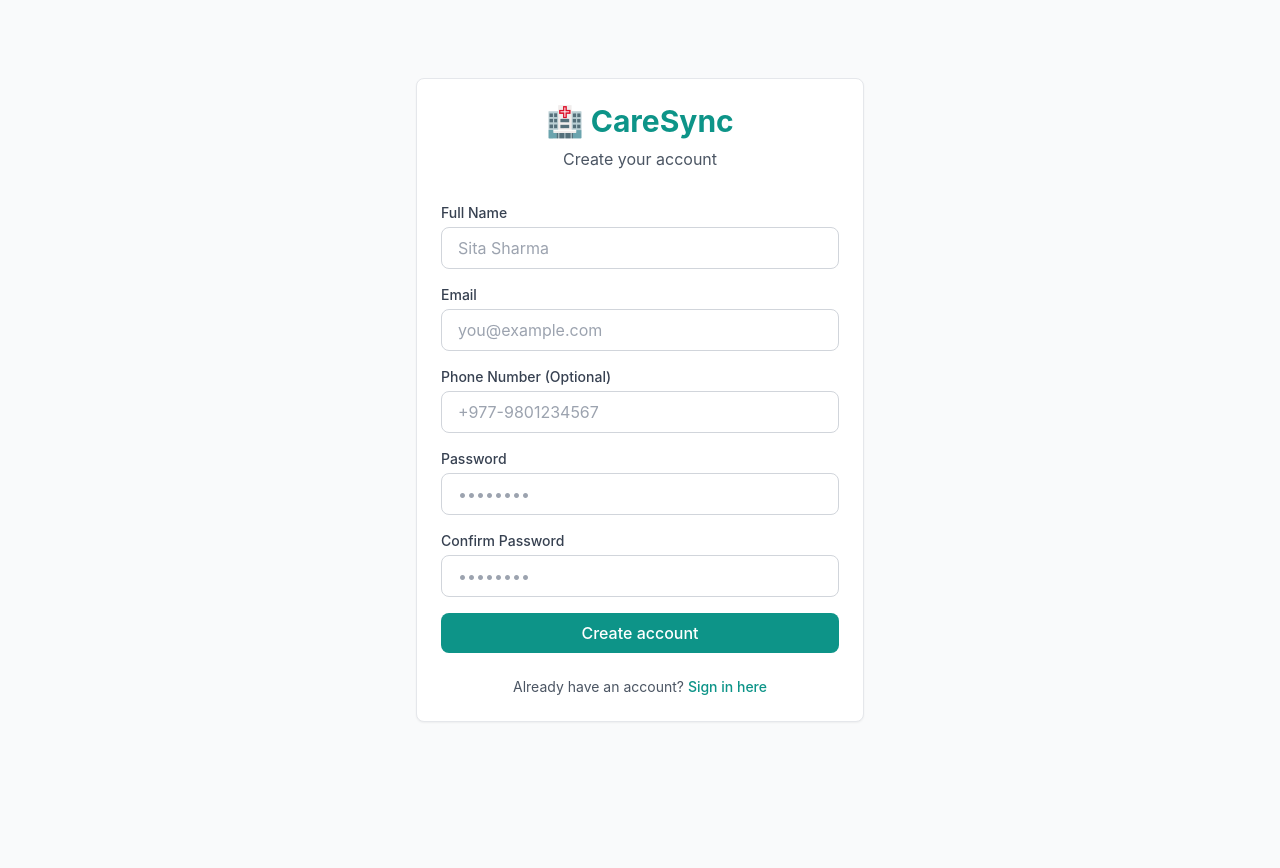
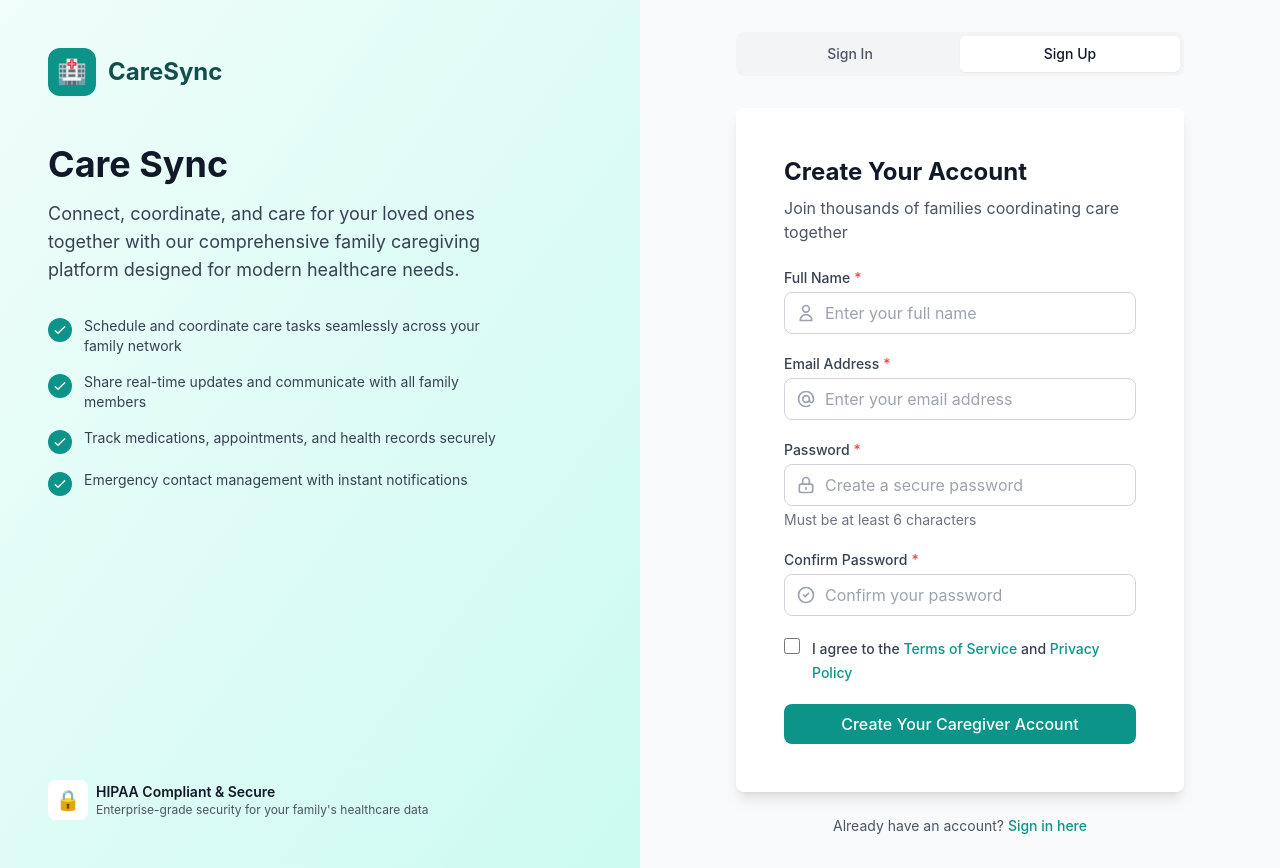
Before and after one commit to Sunil-Phuyal/Care-Syno, a React (Vite) app in the folder CareSyncFE/: page /register in a window 1280 px wide. Before the commit the page ends 800 px from the top, so only its background shows below. Built offline with nearby package versions, Linux system fonts and the light colour scheme.

Commit message:
refactored register screen

```diff
--- a/CareSyncFE/src/pages/auth/Register.tsx
+++ b/CareSyncFE/src/pages/auth/Register.tsx
@@ -1,6 +1,10 @@
 import { useState } from 'react';
 import { useNavigate, Link } from 'react-router-dom';
 import { useAuth } from '../../context/AuthContext';
+import { Input } from '../../components/ui/Input';
+import { Button } from '../../components/ui/Button';
+import { Checkbox } from '../../components/ui/Checkbox';
+import { Card } from '../../components/ui/Card';
 
 export function Register() {
   const navigate = useNavigate();
@@ -9,9 +13,9 @@ export function Register() {
   const [formData, setFormData] = useState({
     fullName: '',
     email: '',
-    phoneNumber: '',
     password: '',
     confirmPassword: '',
+    agreeToTerms: false,
   });
   const [isLoading, setIsLoading] = useState(false);
   const [error, setError] = useState('');
@@ -20,15 +24,19 @@ export function Register() {
     e.preventDefault();
     setError('');
 
-    // Validate passwords match
+    // Validation
     if (formData.password !== formData.confirmPassword) {
       setError('Passwords do not match');
       return;
     }
 
-    // Validate password length
     if (formData.password.length < 6) {
       setError('Password must be at least 6 characters');
+      return;
+    }
+
+    if (!formData.agreeToTerms) {
+      setError('Please agree to the Terms of Service and Privacy Policy');
       return;
     }
 
@@ -38,11 +46,8 @@ export function Register() {
       await register({
         fullName: formData.fullName,
         email: formData.email,
-        phoneNumber: formData.phoneNumber,
         password: formData.password,
       });
-
-      // Auto-login happens in register(), so just navigate
       navigate('/dashboard');
     } catch (err: any) {
       setError(err.message || 'Registration failed');
@@ -52,131 +57,291 @@ export function Register() {
   };
 
   const handleChange = (e: React.ChangeEvent<HTMLInputElement>) => {
+    const { name, value, type, checked } = e.target;
     setFormData({
       ...formData,
-      [e.target.name]: e.target.value,
+      [name]: type === 'checkbox' ? checked : value,
     });
   };
 
   return (
-    <div className="min-h-screen bg-gray-50 flex items-center justify-center p-4">
-      <div className="card max-w-md w-full">
-        {/* Logo/Header */}
-        <div className="text-center mb-8">
-          <h1 className="text-3xl font-bold text-primary-600 mb-2">
-            🏥 CareSync
+    <div className="min-h-screen bg-gray-50 dark:bg-gray-900 flex">
+      {/* Left Side - Branding */}
+      <div className="hidden lg:flex lg:w-1/2 bg-gradient-to-br from-primary-50 to-primary-100 dark:from-primary-900 dark:to-primary-800 p-12 flex-col justify-between">
+        <div>
+          {/* Logo */}
+          <div className="flex items-center gap-3 mb-12">
+            <div className="w-12 h-12 bg-primary-600 dark:bg-primary-500 rounded-xl flex items-center justify-center">
+              <span className="text-2xl">🏥</span>
+            </div>
+            <span className="text-2xl font-bold text-primary-900 dark:text-primary-50">
+              CareSync
+            </span>
+          </div>
+
+          {/* Tagline */}
+          <div className="max-w-md">
+            <h1 className="text-4xl font-bold text-gray-900 dark:text-gray-50 mb-4">
+              Care Sync
             </h1>
-          <p className="text-gray-600">
-            Create your account
+            <p className="text-lg text-gray-700 dark:text-gray-300 mb-8">
+              Connect, coordinate, and care for your loved ones together with our
+              comprehensive family caregiving platform designed for modern healthcare needs.
+            </p>
+
+            {/* Feature List */}
+            <div className="space-y-4">
+              {[
+                'Schedule and coordinate care tasks seamlessly across your family network',
+                'Share real-time updates and communicate with all family members',
+                'Track medications, appointments, and health records securely',
+                'Emergency contact management with instant notifications',
+              ].map((feature, index) => (
+                <div key={index} className="flex items-start gap-3">
+                  <div className="w-6 h-6 rounded-full bg-primary-600 dark:bg-primary-500 flex items-center justify-center flex-shrink-0 mt-0.5">
+                    <svg
+                      className="w-4 h-4 text-white"
+                      fill="none"
+                      stroke="currentColor"
+                      viewBox="0 0 24 24"
+                    >
+                      <path
+                        strokeLinecap="round"
+                        strokeLinejoin="round"
+                        strokeWidth={2}
+                        d="M5 13l4 4L19 7"
+                      />
+                    </svg>
+                  </div>
+                  <p className="text-gray-700 dark:text-gray-300 text-sm">
+                    {feature}
                   </p>
                 </div>
+              ))}
+            </div>
+          </div>
+        </div>
 
-        {/* Error Message */}
+        {/* HIPAA Badge */}
+        <div className="flex items-center gap-2 text-sm text-gray-600 dark:text-gray-400">
+          <div className="w-10 h-10 bg-white dark:bg-gray-800 rounded-lg flex items-center justify-center">
+            <span className="text-xl">🔒</span>
+          </div>
+          <div>
+            <p className="font-semibold text-gray-900 dark:text-gray-50">
+              HIPAA Compliant & Secure
+            </p>
+            <p className="text-xs">
+              Enterprise-grade security for your family's healthcare data
+            </p>
+          </div>
+        </div>
+      </div>
+
+      {/* Right Side - Register Form */}
+      <div className="flex-1 flex items-center justify-center p-8">
+        <div className="w-full max-w-md">
+          {/* Mobile Logo */}
+          <div className="lg:hidden flex items-center justify-center gap-3 mb-8">
+            <div className="w-12 h-12 bg-primary-600 rounded-xl flex items-center justify-center">
+              <span className="text-2xl">🏥</span>
+            </div>
+            <span className="text-2xl font-bold text-primary-600">CareSync</span>
+          </div>
+
+          {/* Tab Navigation */}
+          <div className="flex mb-8 bg-gray-100 dark:bg-gray-800 rounded-lg p-1">
+            <Link
+              to="/login"
+              className="flex-1 py-2 px-4 rounded-md text-gray-600 dark:text-gray-400 font-medium text-sm text-center hover:bg-gray-50 dark:hover:bg-gray-700 transition-colors"
+            >
+              Sign In
+            </Link>
+            <button className="flex-1 py-2 px-4 rounded-md bg-white dark:bg-gray-700 text-gray-900 dark:text-gray-50 font-medium text-sm shadow-sm">
+              Sign Up
+            </button>
+          </div>
+
+          <Card className="shadow-lg border-0">
+            <div className="p-6">
+              <h2 className="text-2xl font-bold text-gray-900 dark:text-gray-50 mb-2">
+                Create Your Account
+              </h2>
+              <p className="text-gray-600 dark:text-gray-400 mb-6">
+                Join thousands of families coordinating care together
+              </p>
+
               {error && (
-          <div className="mb-4 p-3 bg-error-50 border border-error-200 rounded-lg text-sm text-error-600">
-            {error}
+                <div className="mb-6 p-4 bg-error-50 dark:bg-error-900/20 border border-error-200 dark:border-error-800 rounded-lg">
+                  <div className="flex items-start gap-3">
+                    <svg
+                      className="w-5 h-5 text-error-600 dark:text-error-400 flex-shrink-0 mt-0.5"
+                      fill="none"
+                      stroke="currentColor"
+                      viewBox="0 0 24 24"
+                    >
+                      <path
+                        strokeLinecap="round"
+                        strokeLinejoin="round"
+                        strokeWidth={2}
+                        d="M12 8v4m0 4h.01M21 12a9 9 0 11-18 0 9 9 0 0118 0z"
+                      />
+                    </svg>
+                    <p className="text-sm text-error-700 dark:text-error-400">{error}</p>
+                  </div>
                 </div>
               )}
 
-        {/* Register Form */}
-        <form onSubmit={handleSubmit} className="space-y-4">
-          <div>
-            <label htmlFor="fullName" className="label">
-              Full Name
-            </label>
-            <input
+              <form onSubmit={handleSubmit} className="space-y-5">
+                <Input
                   id="fullName"
                   name="fullName"
                   type="text"
+                  label="Full Name"
+                  placeholder="Enter your full name"
                   required
                   value={formData.fullName}
                   onChange={handleChange}
-              className="input"
-              placeholder="Sita Sharma"
+                  leftIcon={
+                    <svg
+                      className="w-5 h-5"
+                      fill="none"
+                      stroke="currentColor"
+                      viewBox="0 0 24 24"
+                    >
+                      <path
+                        strokeLinecap="round"
+                        strokeLinejoin="round"
+                        strokeWidth={2}
+                        d="M16 7a4 4 0 11-8 0 4 4 0 018 0zM12 14a7 7 0 00-7 7h14a7 7 0 00-7-7z"
                       />
-          </div>
+                    </svg>
+                  }
+                />
 
-          <div>
-            <label htmlFor="email" className="label">
-              Email
-            </label>
-            <input
+                <Input
                   id="email"
                   name="email"
                   type="email"
-              autoComplete="email"
+                  label="Email Address"
+                  placeholder="Enter your email address"
                   required
                   value={formData.email}
                   onChange={handleChange}
-              className="input"
-              placeholder="you@example.com"
+                  leftIcon={
+                    <svg
+                      className="w-5 h-5"
+                      fill="none"
+                      stroke="currentColor"
+                      viewBox="0 0 24 24"
+                    >
+                      <path
+                        strokeLinecap="round"
+                        strokeLinejoin="round"
+                        strokeWidth={2}
+                        d="M16 12a4 4 0 10-8 0 4 4 0 008 0zm0 0v1.5a2.5 2.5 0 005 0V12a9 9 0 10-9 9m4.5-1.206a8.959 8.959 0 01-4.5 1.207"
                       />
-          </div>
+                    </svg>
+                  }
+                />
 
-          <div>
-            <label htmlFor="phoneNumber" className="label">
-              Phone Number (Optional)
-            </label>
-            <input
-              id="phoneNumber"
-              name="phoneNumber"
-              type="tel"
-              value={formData.phoneNumber}
-              onChange={handleChange}
-              className="input"
-              placeholder="+977-9801234567"
-            />
-          </div>
-
-          <div>
-            <label htmlFor="password" className="label">
-              Password
-            </label>
-            <input
+                <Input
                   id="password"
                   name="password"
                   type="password"
-              autoComplete="new-password"
+                  label="Password"
+                  placeholder="Create a secure password"
                   required
                   value={formData.password}
                   onChange={handleChange}
-              className="input"
-              placeholder="••••••••"
+                  helperText="Must be at least 6 characters"
+                  leftIcon={
+                    <svg
+                      className="w-5 h-5"
+                      fill="none"
+                      stroke="currentColor"
+                      viewBox="0 0 24 24"
+                    >
+                      <path
+                        strokeLinecap="round"
+                        strokeLinejoin="round"
+                        strokeWidth={2}
+                        d="M12 15v2m-6 4h12a2 2 0 002-2v-6a2 2 0 00-2-2H6a2 2 0 00-2 2v6a2 2 0 002 2zm10-10V7a4 4 0 00-8 0v4h8z"
                       />
-          </div>
+                    </svg>
+                  }
+                />
 
-          <div>
-            <label htmlFor="confirmPassword" className="label">
-              Confirm Password
-            </label>
-            <input
+                <Input
                   id="confirmPassword"
                   name="confirmPassword"
                   type="password"
-              autoComplete="new-password"
+                  label="Confirm Password"
+                  placeholder="Confirm your password"
                   required
                   value={formData.confirmPassword}
                   onChange={handleChange}
-              className="input"
-              placeholder="••••••••"
+                  leftIcon={
+                    <svg
+                      className="w-5 h-5"
+                      fill="none"
+                      stroke="currentColor"
+                      viewBox="0 0 24 24"
+                    >
+                      <path
+                        strokeLinecap="round"
+                        strokeLinejoin="round"
+                        strokeWidth={2}
+                        d="M9 12l2 2 4-4m6 2a9 9 0 11-18 0 9 9 0 0118 0z"
                       />
+                    </svg>
+                  }
+                />
+
+                <Checkbox
+                  id="agreeToTerms"
+                  name="agreeToTerms"
+                  checked={formData.agreeToTerms}
+                  onChange={handleChange}
+                  label={
+                    <span className="text-sm">
+                      I agree to the{' '}
+                      <a
+                        href="/terms"
+                        className="text-primary-600 dark:text-primary-400 hover:underline"
+                        target="_blank"
+                      >
+                        Terms of Service
+                      </a>
+                      {' '}and{' '}
+                      <a
+                        href="/privacy"
+                        className="text-primary-600 dark:text-primary-400 hover:underline"
+                        target="_blank"
+                      >
+                        Privacy Policy
+                      </a>
+                    </span>
+                  }
+                />
+
+                <Button type="submit" variant="primary" fullWidth isLoading={isLoading}>
+                  Create Your Caregiver Account
+                </Button>
+
+              </form>
             </div>
+          </Card>
 
-          <button
-            type="submit"
-            disabled={isLoading}
-            className="btn btn-primary w-full"
+          <p className="text-center text-sm text-gray-600 dark:text-gray-400 mt-6">
+            Already have an account?{' '}
+            <Link
+              to="/login"
+              className="text-primary-600 dark:text-primary-400 hover:text-primary-700 dark:hover:text-primary-300 font-medium"
             >
-            {isLoading ? 'Creating account...' : 'Create account'}
-          </button>
-        </form>
-
-        {/* Login Link */}
-        <div className="mt-6 text-center text-sm">
-          <span className="text-gray-600">Already have an account? </span>
-          <Link to="/login" className="text-primary-600 hover:text-primary-700 font-medium">
               Sign in here
             </Link>
+          </p>
         </div>
       </div>
     </div>
```
Lines whose indentation alone changed are shown as unchanged.
